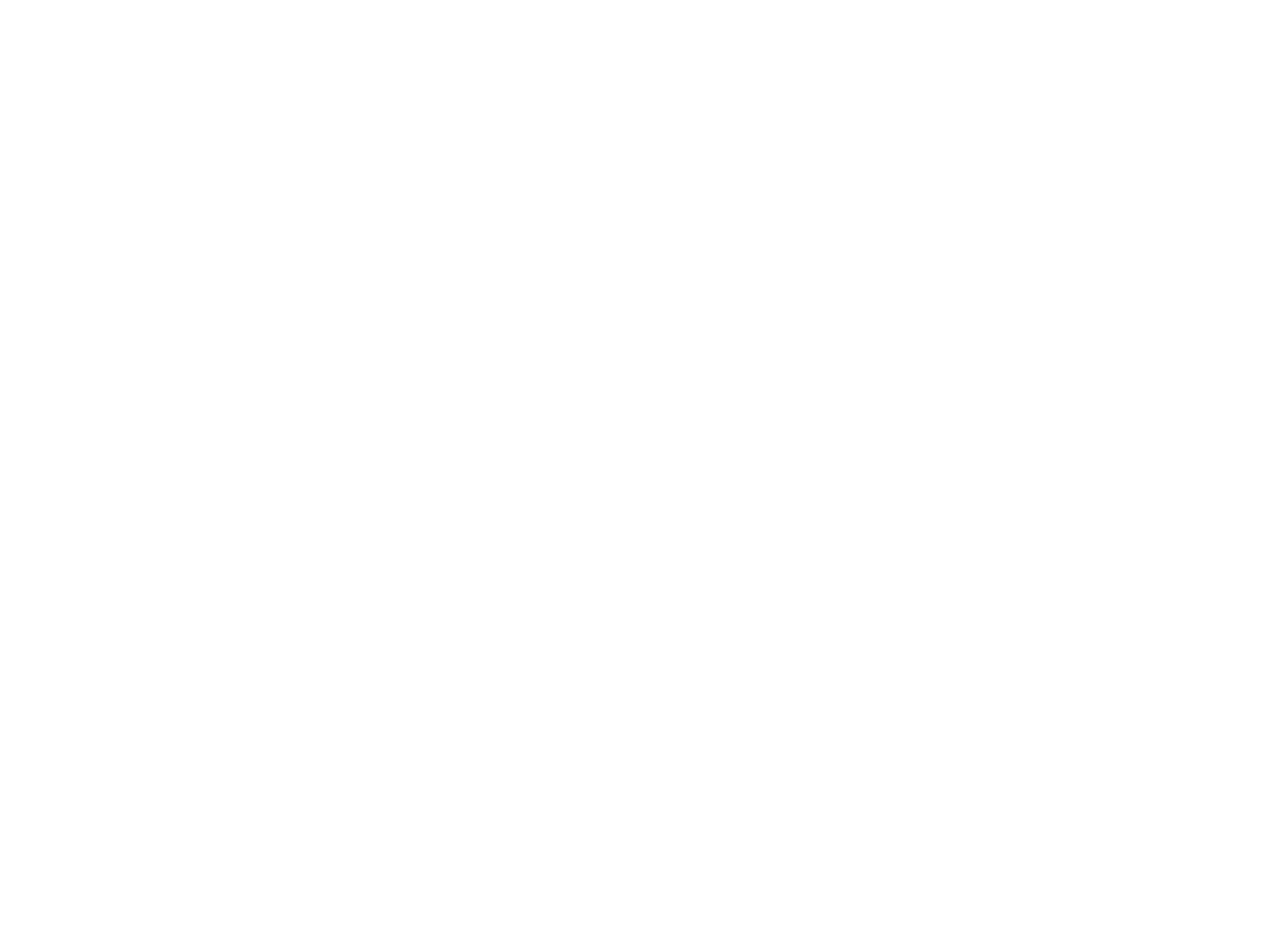
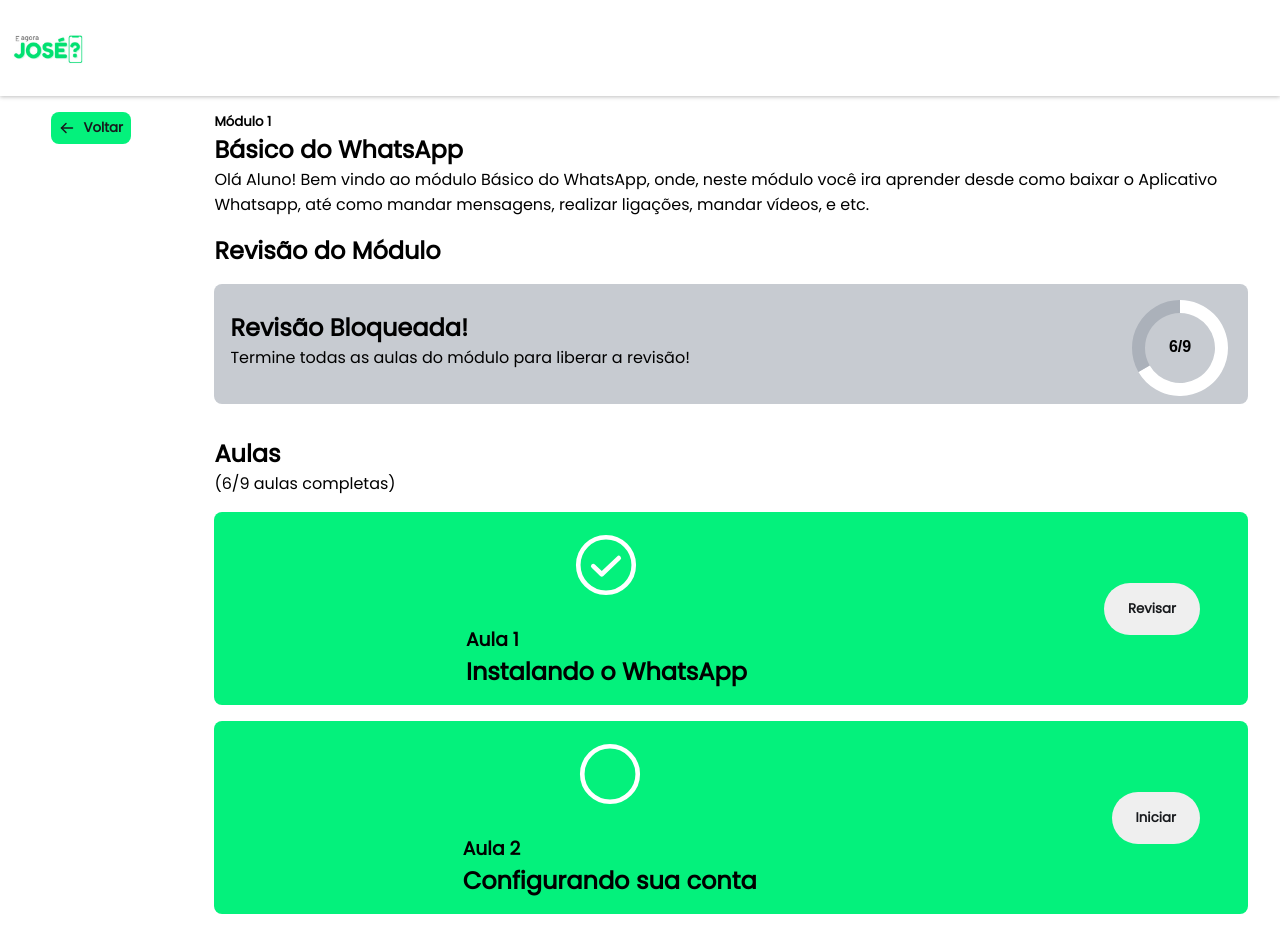
Before and after one commit to ThiagoBonito/and-now-jose, a React (Vite) app: page /Home/Modules/Whatsapp in a window 1280 px wide. Before the commit this address had no page. Before the commit the page ends 800 px from the top, so only its background shows below. Built offline with nearby package versions, Linux system fonts and the light colour scheme.

Commit message:
feat(*): Module page

```diff
--- a/package.json
+++ b/package.json
@@ -13,6 +13,7 @@
     "phosphor-icons": "^1.4.2",
     "phosphor-react": "^1.4.1",
     "react": "^18.2.0",
+    "react-chartjs-2": "^5.2.0",
     "react-dom": "^18.2.0",
     "react-router-dom": "^6.6.2",
     "react-toastify": "^9.1.1",
--- a/src/Router.tsx
+++ b/src/Router.tsx
@@ -3,6 +3,7 @@ import { Login } from "./pages/Login";
 import { Register } from "./pages/Register";
 import { DefaultLayout } from "./layouts/DefaultLayout";
 import { Home } from "./pages/Home";
+import { WhatsApp } from "./pages/Modules/WhatsApp";
 
 export function Router() {
   return (
@@ -11,6 +12,7 @@ export function Router() {
       <Route path="/Cadastro" element={<Register />} />
       <Route path="/Home" element={<DefaultLayout />}>
         <Route path="/Home" element={<Home />} />
+        <Route path="/Home/Modules/Whatsapp" element={<WhatsApp />} />
       </Route>
     </Routes>
   );
--- /dev/null
+++ b/src/components/ClassCard/index.tsx
@@ -0,0 +1,33 @@
+import { CheckCircle, Circle } from "phosphor-react";
+import { ClassModule } from "./styles";
+
+type ClassCardProps = {
+  id: number;
+  title: string;
+  isFinished: boolean;
+};
+
+export const ClassCard = ({ id, title, isFinished }: ClassCardProps) => {
+  return (
+    <ClassModule>
+      <div className="align">
+        <div className="contentClass">
+          <div>
+            {isFinished ? (
+              <CheckCircle size={74} color={"#FFF"} />
+            ) : (
+              <Circle size={74} color={"#FFF"} />
+            )}
+          </div>
+          <div>
+            <h3>Aula {id}</h3>
+            <h2>{title}</h2>
+          </div>
+        </div>
+        <div className="goClass">
+          <button>{isFinished ? "Revisar" : "Iniciar"}</button>
+        </div>
+      </div>
+    </ClassModule>
+  );
+};
--- /dev/null
+++ b/src/components/ClassCard/styles.ts
@@ -0,0 +1,42 @@
+import styled from "styled-components";
+
+export const ClassModule = styled.div`
+  display: flex;
+  flex: 1;
+  flex-direction: column;
+  justify-content: center;
+  align-items: space-between;
+  background-color: ${(props) => props.theme["green-300"]};
+  border-radius: 8px;
+  padding: 1rem;
+  margin-bottom: 1rem;
+
+  .align {
+    display: flex !important;
+    flex-direction: row !important;
+    justify-content: space-between !important;
+  }
+
+  .contentClass {
+    display: flex;
+    flex-direction: row;
+    align-items: center;
+    gap: 1rem;
+  }
+  .goClass {
+    display: flex;
+    flex-direction: row;
+    align-items: center;
+    margin-right: 2rem;
+    justify-content: center;
+
+    button {
+      display: flex;
+      padding: 1rem 1.5rem;
+      border-radius: 52px;
+      border: none;
+      color: ${(props) => props.theme["black-300"]};
+      font-weight: bold;
+    }
+  }
+`;
--- /dev/null
+++ b/src/components/DoughnutGraph/index.tsx
@@ -0,0 +1,71 @@
+import React from "react";
+import { Chart as ChartJS, ArcElement, Tooltip, Legend } from "chart.js";
+import { Doughnut } from "react-chartjs-2";
+
+ChartJS.register(ArcElement, Tooltip, Legend);
+
+type DoughnutProps = {
+  finishedClasses: number;
+  totalClasses: number;
+};
+
+export const DoughnutGraph = ({
+  finishedClasses,
+  totalClasses,
+}: DoughnutProps) => {
+  const data = {
+    labels: ["Conclúidas", "Faltantes"],
+    datasets: [
+      {
+        data: [finishedClasses, totalClasses - finishedClasses],
+        backgroundColor: ["#FFF", "#ABB1BA"],
+        borderWidth: 0,
+      },
+    ],
+  };
+
+  const options = {
+    legend: {
+      display: false,
+    },
+  };
+
+  const textCenter = {
+    id: "textCenter",
+    beforeDatasetsDraw(chart: any, args: any, pluginOptions: any) {
+      const { ctx, data } = chart;
+      ctx.save();
+      ctx.font = "bolder 16px sans-serif";
+      ctx.fillStyle = "black";
+      ctx.textAlign = "center";
+      ctx.textBaseline = "middle";
+      ctx.fillText(
+        `${data.datasets[0].data[0]}/${
+          Number(data.datasets[0].data[0]) + Number(data.datasets[0].data[1])
+        }`,
+        chart.getDatasetMeta(0).data[0].x,
+        chart.getDatasetMeta(0).data[0].y
+      );
+    },
+  };
+  return (
+    <Doughnut
+      data={data}
+      options={{
+        responsive: true,
+        maintainAspectRatio: true,
+        cutout: 35,
+        animation: {
+          animateRotate: true,
+          duration: 2000,
+        },
+        plugins: {
+          legend: {
+            display: false,
+          },
+        },
+      }}
+      plugins={[textCenter]}
+    />
+  );
+};
--- a/src/components/Module/index.tsx
+++ b/src/components/Module/index.tsx
@@ -2,6 +2,7 @@ import { ArrowRight, Globe, ShieldCheckered } from "phosphor-react";
 import { ModuleCard } from "./styles";
 import { defaultTheme } from "../../styles/themes/default";
 import { ReactNode } from "react";
+import { useNavigate } from "react-router-dom";
 
 export type IconType =
   | {
@@ -16,6 +17,7 @@ export type IconType =
 export type ModuleProps = {
   idModule: number;
   icon: IconType;
+  route: string;
   title: string;
   color: keyof typeof defaultTheme;
   watchedClass: number;
@@ -25,11 +27,13 @@ export type ModuleProps = {
 export const Module = ({
   idModule,
   icon,
+  route,
   title,
   color,
   watchedClass,
   allClasses,
 }: ModuleProps) => {
+  const navigate = useNavigate();
   return (
     <ModuleCard color={color} progress={(watchedClass / allClasses) * 100}>
       <div className="backgroundCard">
@@ -49,7 +53,7 @@ export const Module = ({
           </div>
         </div>
         <div className="expandModule">
-          <button>
+          <button onClick={() => navigate(`/Home/Modules/${route}`)}>
             <ArrowRight size={24} />
           </button>
         </div>
--- /dev/null
+++ b/src/components/ReviewCard/index.tsx
@@ -0,0 +1,35 @@
+import { DoughnutGraph } from "../DoughnutGraph";
+import { ReviewContainer } from "./styles";
+
+type ReviewCardProps = {
+  isModuleFinished: boolean;
+  finishedClasses: number;
+  totalClasses: number;
+};
+
+export const ReviewCard = ({
+  isModuleFinished,
+  finishedClasses,
+  totalClasses,
+}: ReviewCardProps) => {
+  return (
+    <ReviewContainer isModuleFinished={isModuleFinished}>
+      <div className="title">
+        <h2>Revisão {isModuleFinished ? "Liberada" : "Bloqueada"}!</h2>
+        <p>Termine todas as aulas do módulo para liberar a revisão!</p>
+      </div>
+      <div className="graph">
+        {isModuleFinished ? (
+          <div className="goReview">
+            <button>Iniciar Revisão</button>
+          </div>
+        ) : (
+          <DoughnutGraph
+            finishedClasses={finishedClasses}
+            totalClasses={totalClasses}
+          />
+        )}
+      </div>
+    </ReviewContainer>
+  );
+};
--- /dev/null
+++ b/src/components/ReviewCard/styles.ts
@@ -0,0 +1,42 @@
+import styled from "styled-components";
+
+type ReviewContainerProps = {
+  isModuleFinished: boolean;
+};
+
+export const ReviewContainer = styled.div<ReviewContainerProps>`
+  display: flex;
+  height: 6rem;
+  background-color: ${(props) =>
+    props.isModuleFinished
+      ? props.theme["green-300"]
+      : props.theme["gray-200"]};
+  margin: 1rem 0 2rem 0;
+  padding: 1rem 1rem 0.5rem 1rem;
+  border-radius: 8px;
+
+  .title {
+    display: flex;
+    flex: ${(props) => (props.isModuleFinished ? 0.85 : 0.9)};
+    justify-content: center;
+    flex-direction: column;
+  }
+  .graph {
+    display: flex;
+    flex: 0.1;
+
+    .goReview {
+      display: flex;
+      padding-left: 50%;
+      justify-content: flex-end;
+      align-items: center;
+      button {
+        padding: 1rem 1.5rem;
+        border-radius: 52px;
+        border: none;
+        color: ${(props) => props.theme["black-300"]};
+        font-weight: bold;
+      }
+    }
+  }
+`;
--- a/src/pages/Home/index.tsx
+++ b/src/pages/Home/index.tsx
@@ -20,6 +20,7 @@ export const Home = () => {
         type: "image",
         children: <img src={LogoWhatsapp} />,
       },
+      route: "WhatsApp",
       title: "Básico do WhatsApp",
       color: "green-300",
       watchedClass: 6,
@@ -31,6 +32,7 @@ export const Home = () => {
         type: "icon",
         name: "Globe",
       },
+      route: "Internet",
       title: "Navegação na Internet",
       color: "cyan-400",
       watchedClass: 3,
@@ -42,6 +44,7 @@ export const Home = () => {
         type: "icon",
         name: "ShieldCheckered",
       },
+      route: "Seguranca",
       title: "Segurança na Rede",
       color: "blue-200",
       watchedClass: 0,
--- /dev/null
+++ b/src/pages/Modules/WhatsApp/index.tsx
@@ -0,0 +1,39 @@
+import { ArrowLeft } from "phosphor-react";
+import { ClassCard } from "../../../components/ClassCard";
+import { ClassContainer } from "./styles";
+import { useNavigate } from "react-router-dom";
+import { ReviewCard } from "../../../components/ReviewCard";
+
+export const WhatsApp = () => {
+  const navigate = useNavigate();
+
+  return (
+    <ClassContainer>
+      <div className="backPage">
+        <button className="button" onClick={() => navigate("/Home")}>
+          <ArrowLeft size={16} color="#17191C" weight="bold" />
+          <p>Voltar</p>
+        </button>
+      </div>
+      <div className="contentClass">
+        <h5>Módulo 1</h5>
+        <h2>Básico do WhatsApp</h2>
+        <p>
+          Olá Aluno! Bem vindo ao módulo Básico do WhatsApp, onde, neste módulo
+          você ira aprender desde como baixar o Aplicativo Whatsapp, até como
+          mandar mensagens, realizar ligações, mandar vídeos, e etc.
+        </p>
+        <h2>Revisão do Módulo</h2>
+        <ReviewCard
+          isModuleFinished={false}
+          finishedClasses={6}
+          totalClasses={9}
+        />
+        <h2>Aulas</h2>
+        <p>(6/9 aulas completas)</p>
+        <ClassCard id={1} title={"Instalando o WhatsApp"} isFinished={true} />
+        <ClassCard id={2} title={"Configurando sua conta"} isFinished={false} />
+      </div>
+    </ClassContainer>
+  );
+};
--- /dev/null
+++ b/src/pages/Modules/WhatsApp/styles.ts
@@ -0,0 +1,45 @@
+import styled from "styled-components";
+
+export const ClassContainer = styled.div`
+  display: flex;
+  flex: 1;
+  margin-top: 1rem;
+
+  .backPage {
+    display: flex;
+    flex: 0.15;
+    height: 2rem;
+    justify-content: center;
+
+    .button {
+      display: flex;
+      align-items: center;
+      justify-content: center;
+      gap: 0.5rem;
+      background-color: ${(props) => props.theme["green-300"]};
+      padding: 0.25rem 0.5rem;
+      border-radius: 8px;
+      border: none;
+
+      p {
+        color: ${(props) => props.theme["black-300"]};
+        font-weight: bold;
+      }
+
+      &:hover {
+        background-color: ${(props) => props.theme["green-400"]};
+        cursor: pointer;
+      }
+    }
+  }
+  .contentClass {
+    display: flex;
+    flex: 0.85;
+    flex-direction: column;
+    padding: 0 2rem;
+
+    p {
+      margin-bottom: 1rem;
+    }
+  }
+`;
--- a/src/styles/themes/default.ts
+++ b/src/styles/themes/default.ts
@@ -1,5 +1,6 @@
 export const defaultTheme = {
   white: "#FFF",
+  "gray-200": "#C7CBD1",
   "gray-300": "#8F97A3",
   "black-100": "#454B54",
   "black-200": "#2E3238",
```
Also changed, not shown: 1 other file (tests, documents, lock files or other folders).
